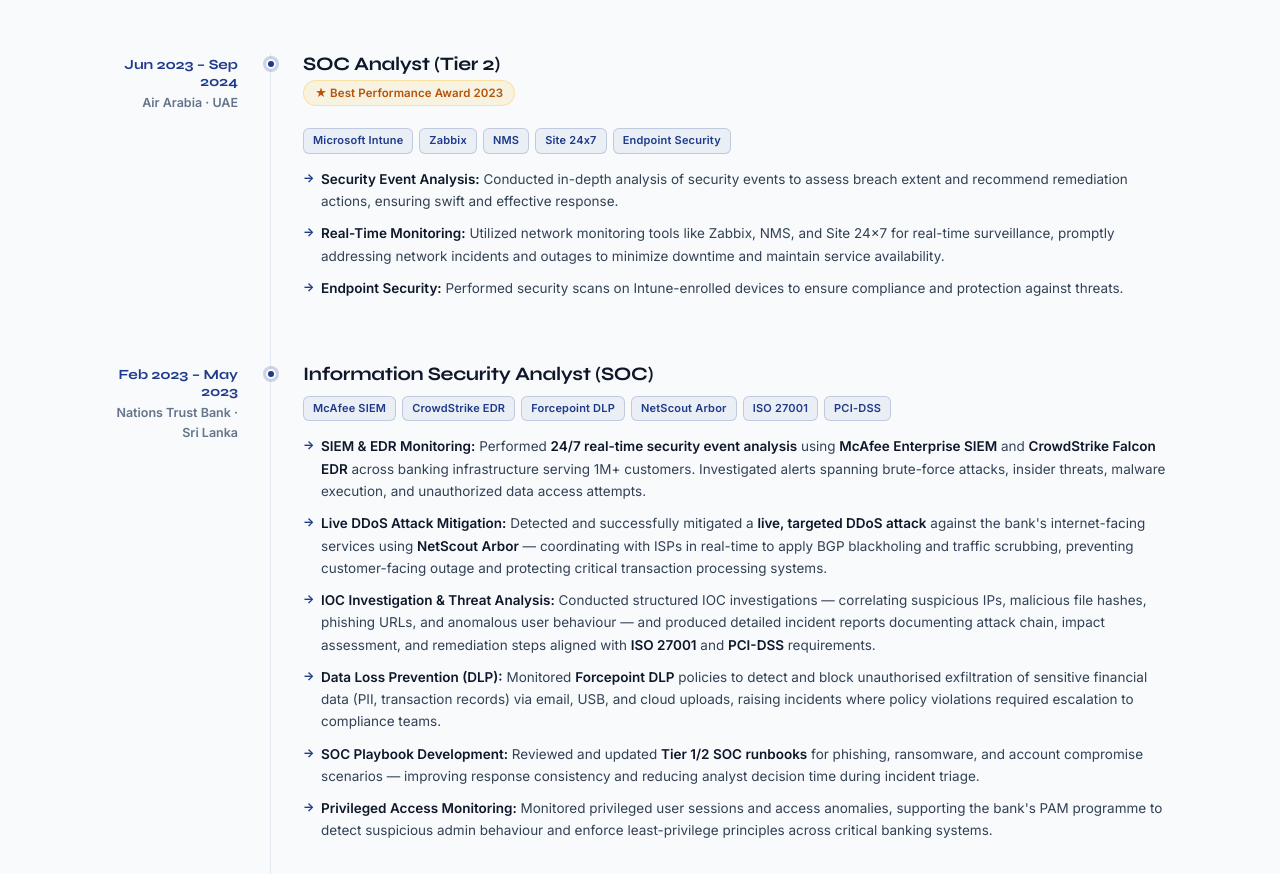
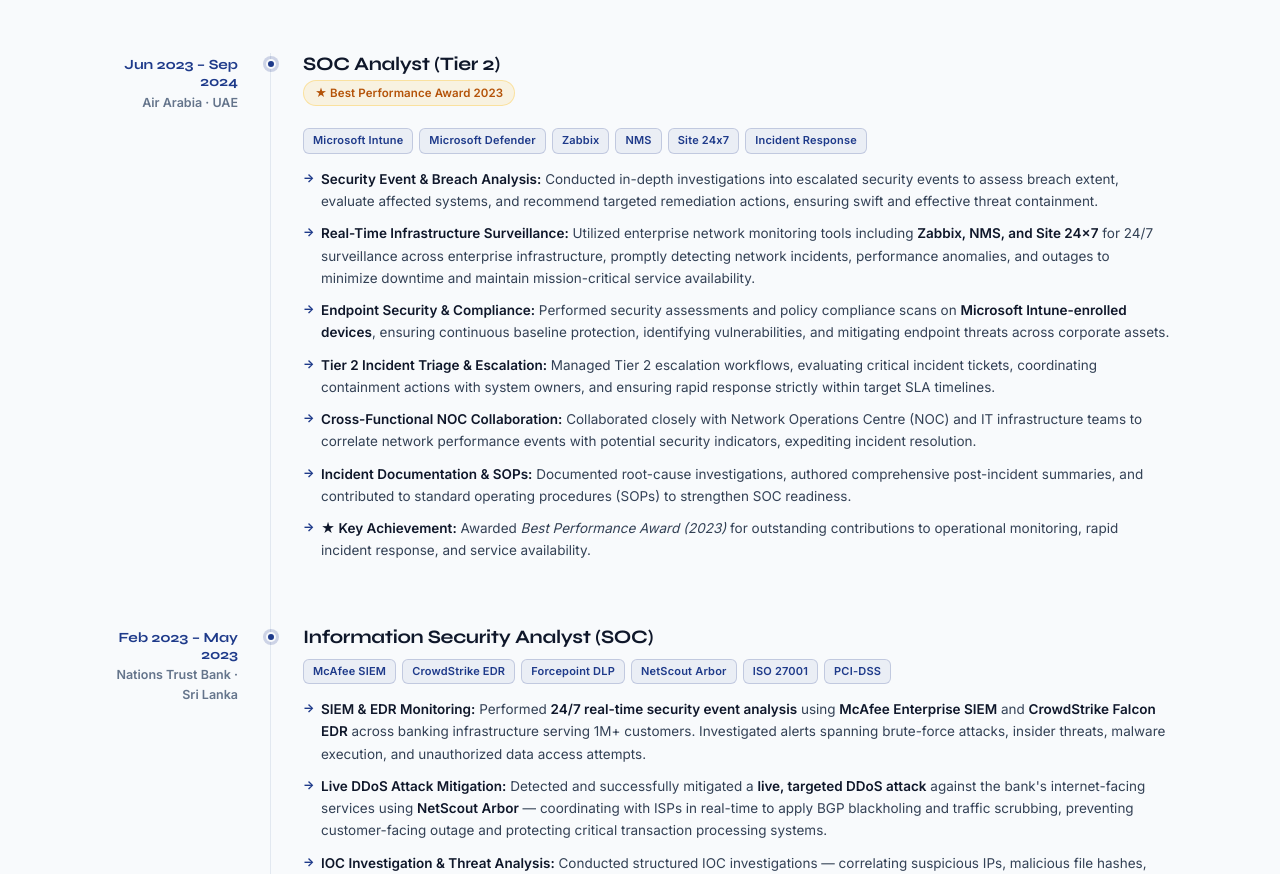
Before and after one commit to ceylonroameryt-bit/portfolio-v1, a website: page index.html in a window 1280 px wide. Shown: the part 2281-3155 px from the top of the page. Drawn offline with Linux system fonts and the light colour scheme.

Commit message:
feat: add comprehensive SOC Analyst Tier 2 details for Air Arabia covering breach analysis, Zabbix/NMS/Site 24x7 monitoring, and Intune endpoint security

```diff
--- a/index.html
+++ b/index.html
@@ -247,15 +247,20 @@
                         <span class="tl-award">★ Best Performance Award 2023</span>
                         <div class="tl-tech-tags">
                             <span class="tl-tag">Microsoft Intune</span>
+                            <span class="tl-tag">Microsoft Defender</span>
                             <span class="tl-tag">Zabbix</span>
                             <span class="tl-tag">NMS</span>
                             <span class="tl-tag">Site 24x7</span>
-                            <span class="tl-tag">Endpoint Security</span>
+                            <span class="tl-tag">Incident Response</span>
                         </div>
                         <ul class="tl-bullets">
-                            <li><strong>Security Event Analysis:</strong> Conducted in-depth analysis of security events to assess breach extent and recommend remediation actions, ensuring swift and effective response.</li>
-                            <li><strong>Real-Time Monitoring:</strong> Utilized network monitoring tools like Zabbix, NMS, and Site 24x7 for real-time surveillance, promptly addressing network incidents and outages to minimize downtime and maintain service availability.</li>
-                            <li><strong>Endpoint Security:</strong> Performed security scans on Intune-enrolled devices to ensure compliance and protection against threats.</li>
+                            <li><strong>Security Event &amp; Breach Analysis:</strong> Conducted in-depth investigations into escalated security events to assess breach extent, evaluate affected systems, and recommend targeted remediation actions, ensuring swift and effective threat containment.</li>
+                            <li><strong>Real-Time Infrastructure Surveillance:</strong> Utilized enterprise network monitoring tools including <strong>Zabbix, NMS, and Site 24x7</strong> for 24/7 surveillance across enterprise infrastructure, promptly detecting network incidents, performance anomalies, and outages to minimize downtime and maintain mission-critical service availability.</li>
+                            <li><strong>Endpoint Security &amp; Compliance:</strong> Performed security assessments and policy compliance scans on <strong>Microsoft Intune-enrolled devices</strong>, ensuring continuous baseline protection, identifying vulnerabilities, and mitigating endpoint threats across corporate assets.</li>
+                            <li><strong>Tier 2 Incident Triage &amp; Escalation:</strong> Managed Tier 2 escalation workflows, evaluating critical incident tickets, coordinating containment actions with system owners, and ensuring rapid response strictly within target SLA timelines.</li>
+                            <li><strong>Cross-Functional NOC Collaboration:</strong> Collaborated closely with Network Operations Centre (NOC) and IT infrastructure teams to correlate network performance events with potential security indicators, expediting incident resolution.</li>
+                            <li><strong>Incident Documentation &amp; SOPs:</strong> Documented root-cause investigations, authored comprehensive post-incident summaries, and contributed to standard operating procedures (SOPs) to strengthen SOC readiness.</li>
+                            <li><strong>★ Key Achievement:</strong> Awarded <em>Best Performance Award (2023)</em> for outstanding contributions to operational monitoring, rapid incident response, and service availability.</li>
                         </ul>
                     </div>
                 </div>
```
